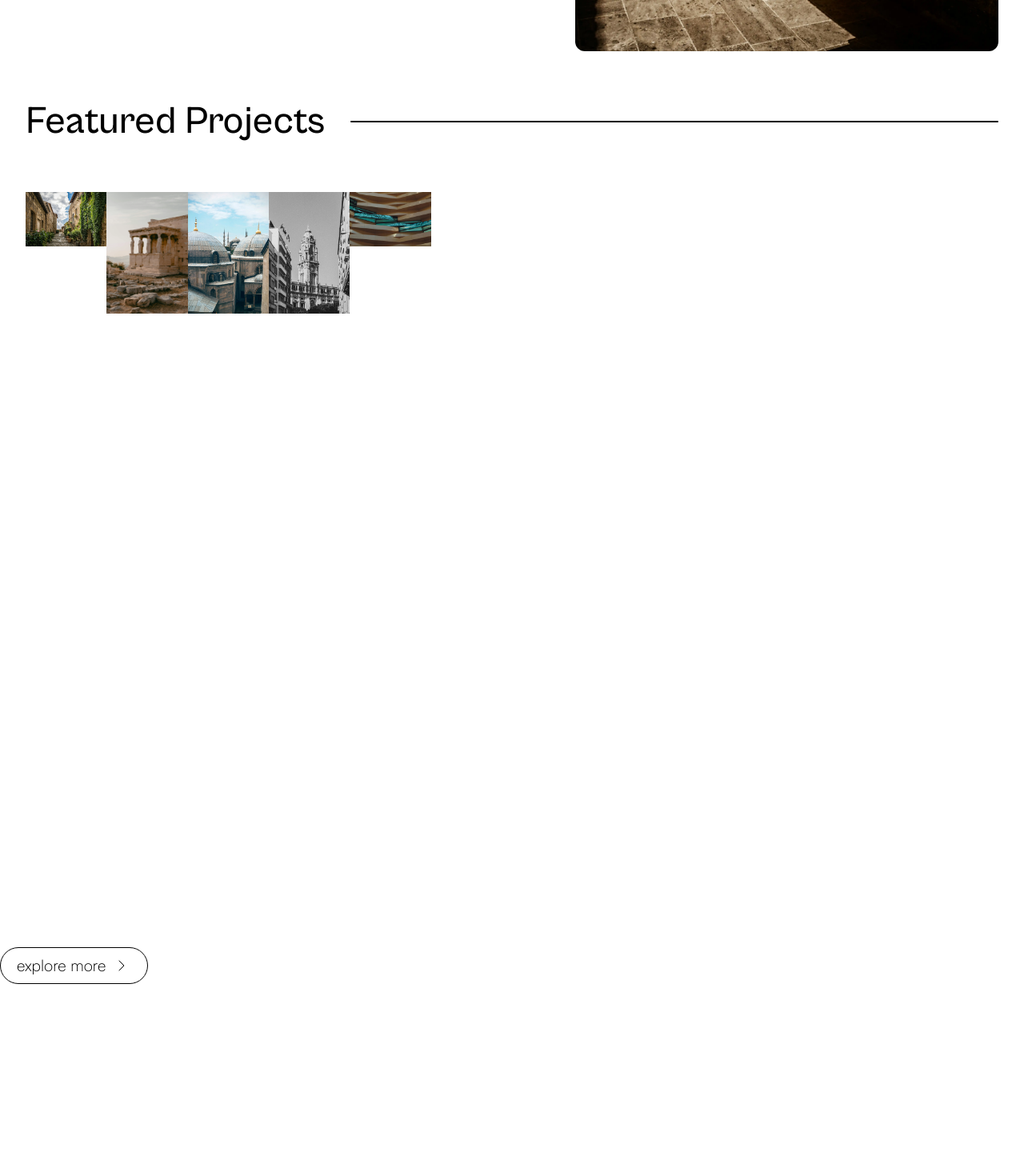
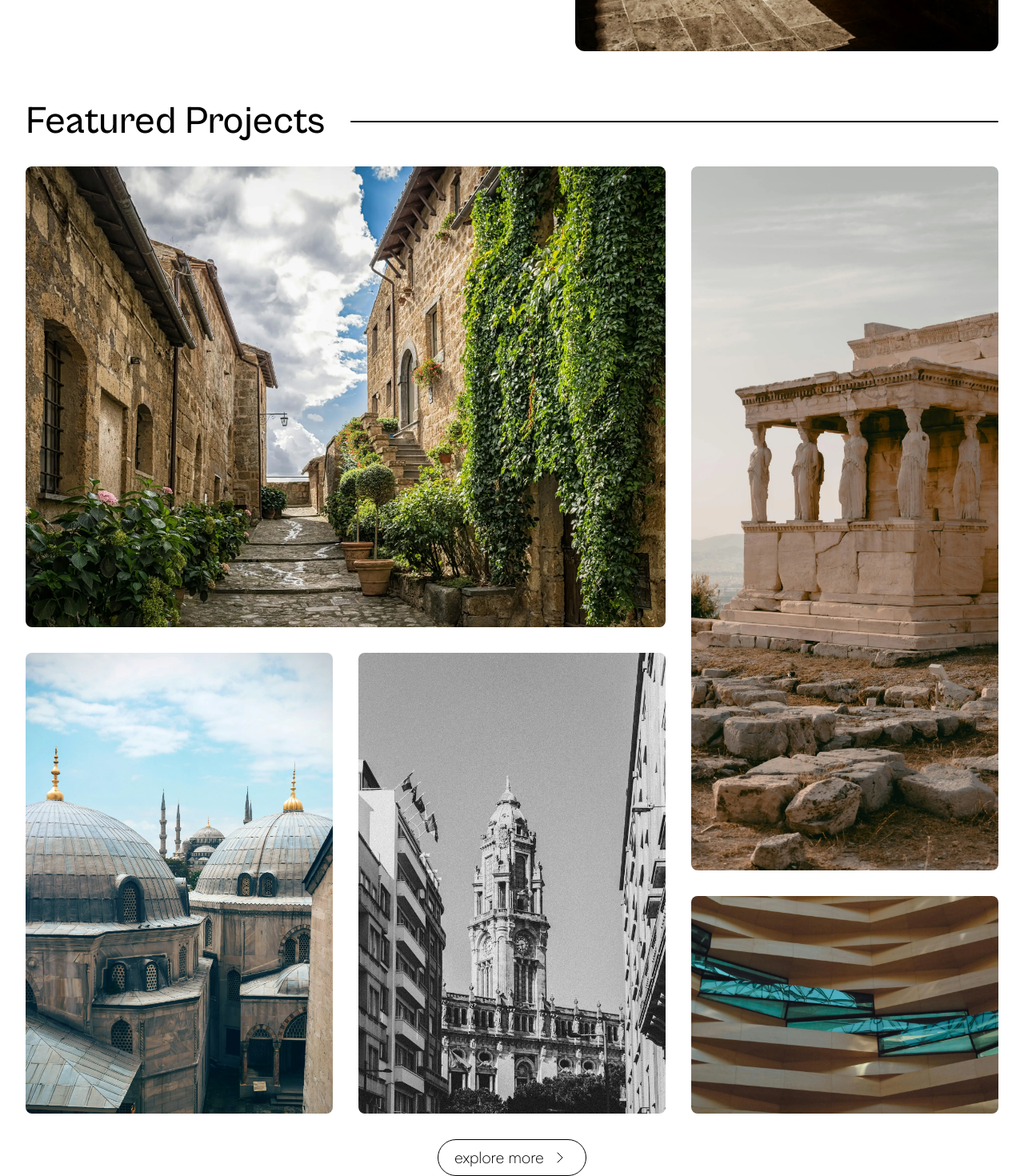
Before and after one commit to swayamsth/samplestudio, a React (Vite) app: page / in a window 1280 px wide. Shown: the part 1596-3066 px from the top of the page at 80% size. Before the commit the page ends 2831 px from the top, so only its background shows below. Built offline with nearby package versions, Linux system fonts and the light colour scheme.

Commit message:
Intial grid setup

```diff
--- /dev/null
+++ b/src/components/Grid.jsx
@@ -0,0 +1,45 @@
+import React from "react";
+
+const Grid = ({ projectItems }) => {
+  return (
+    <div className="px-8 grid grid-cols-13 grid-rows-4 gap-8">
+      <div className="row-start-1 row-span-2 col-start-1 col-span-8">
+        <img
+          src={projectItems[0].image}
+          alt={projectItems[0].title}
+          className="object-cover rounded-lg w-full h-full"
+        />
+      </div>
+      <div className="row-start-1 row-span-3 col-start-9 col-span-4">
+        <img
+          src={projectItems[1].image}
+          alt={projectItems[1].title}
+          className="object-cover rounded-lg w-full h-full"
+        />
+      </div>
+      <div className="row-start-3 row-span-2 col-start-1 col-span-4">
+        <img
+          src={projectItems[2].image}
+          alt={projectItems[2].title}
+          className="object-cover rounded-lg w-full h-full"
+        />
+      </div>
+      <div className="row-stat-3 row-span-2 col-start-5 col-span-4">
+        <img
+          src={projectItems[3].image}
+          alt={projectItems[3].title}
+          className="object-cover rounded-lg w-full h-full"
+        />
+      </div>
+      <div className="row-start-4 row-span-1 col-start-9 col-end-13">
+        <img
+          src={projectItems[4].image}
+          alt={projectItems[4].title}
+          className="object-cover rounded-lg w-full h-full"
+        />
+      </div>
+    </div>
+  );
+};
+
+export default Grid;
--- a/src/sections/FeaturedProjects.jsx
+++ b/src/sections/FeaturedProjects.jsx
@@ -1,6 +1,7 @@
 import React from "react";
 import { projects } from "../constants";
 import Button from "../components/Button";
+import Grid from "../components/Grid";
 
 const FeaturedProjects = () => {
   const projectItems = projects.slice(0, 5);
@@ -15,15 +16,11 @@ const FeaturedProjects = () => {
         <div className="h-[2px] w-full bg-black rounded-full" />
       </div>
 
-      <div className="p-8 grid grid-cols-12 grid-rows-6">
-        {projectItems.map(({ id, title, image }) => (
-          <div key={id}>
-            <img src={image} alt={title} />
-          </div>
-        ))}
+      <Grid projectItems={projectItems} />
+
+      <div className="mt-8 flex items-center justify-center">
+        {exploreButton && <Button button={exploreButton} />}
       </div>
-
-      {exploreButton && <Button button={exploreButton} />}
     </section>
   );
 };
```
